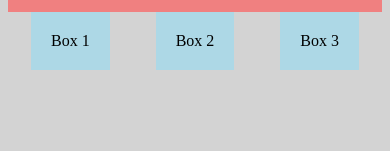
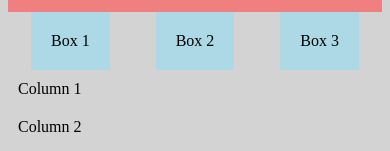
Before and after one commit to ashadayib1/website_dev_course_autumn_2026, a plain HTML site: page WS_05/index.html in a window 390 px wide. Shown: the part 2236-2387 px from the top of the page. Before the commit the page ends 2314 px from the top, so only its background shows below. Drawn offline with Linux system fonts and the light colour scheme.

Commit message:
Add responsive layout with new columns in index.html and styles.css

```diff
--- a/WS_05/index.html
+++ b/WS_05/index.html
@@ -107,6 +107,11 @@
       <div class="box">Box 3</div>
     </div>
 
+    <div class="responsive-container">
+      <div class="column">Column 1</div>
+      <div class="column">Column 2</div>
+    </div>
+
 
 
 </body>
--- a/WS_05/styles.css
+++ b/WS_05/styles.css
@@ -187,3 +187,18 @@ input[type="text"], input[type="email"] {
     background-color: lightseagreen;
   }
 }
+.responsive-container {
+      display: flex;
+      flex-wrap: wrap;
+    }
+
+    .column {
+      flex: 1;
+      padding: 10px;
+    }
+
+    @media (max-width: 600px) {
+      .column {
+        flex: 100%;
+      }
+    }
```
